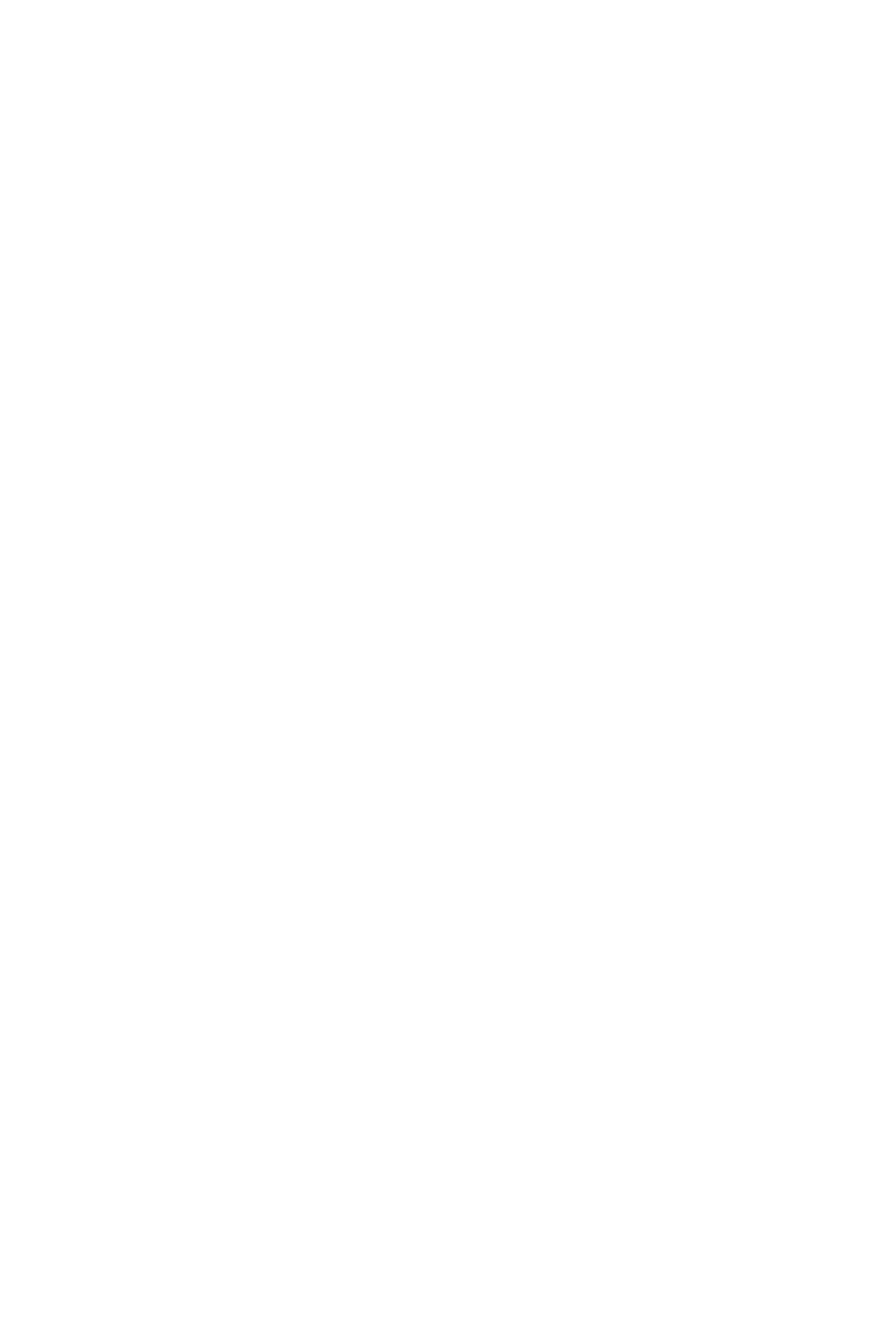
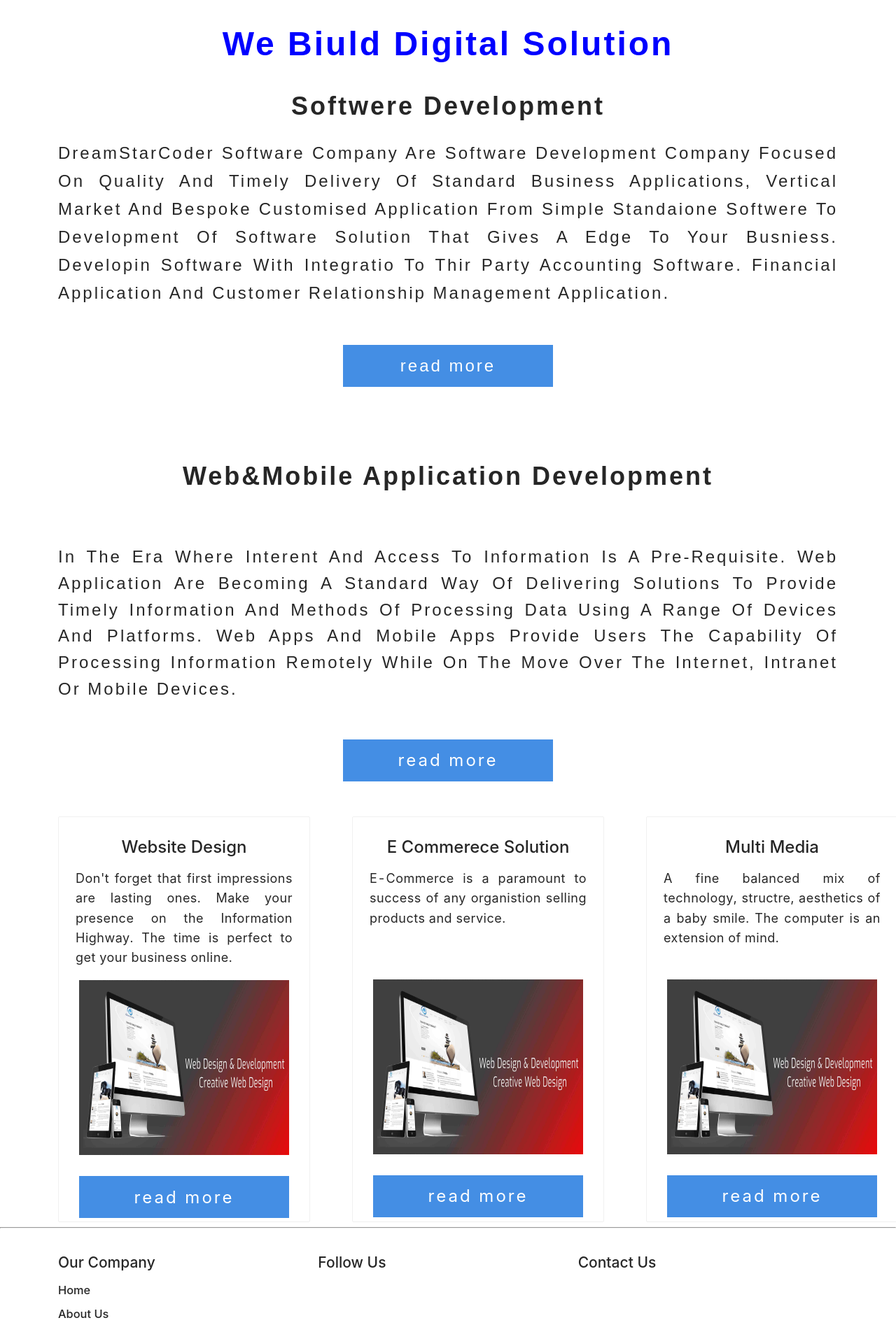
Before and after one commit to A-Wahabb/DreamStar, a React (Create React App) app: page / in a window 1280 px wide. Shown: the part 860-2764 px from the top of the page at 70% size. Before the commit the page ends 800 px from the top, so only its background shows below. Built offline with nearby package versions, Linux system fonts and the light colour scheme.

Commit message:
update all

```diff
--- a/src/App.css
+++ b/src/App.css
@@ -8,10 +8,11 @@
   height: 124px;
   margin: 0px 10px 10px 4%;
   padding: .1%;
+  line-height: 120px;
 }
 .Nav-part{
     display: block;
-    height: 160px;
+    height: 130px;
     margin: 0px;
 }
 
@@ -33,9 +34,16 @@
   padding: 10px 20px;
   font-weight: bold;
 }
-ul li:not(:last-child) {
+ ul li:not(:last-child) {
   border-right: 1px solid black;
+
 }
+.slick-dots li button {
+  background: black !important;
+}
+ .slick-dots li.slick-active button {
+    background: #1890ff !important;
+  }
 
  ul li a:hover,.link{
   background-color: #448ee4;
--- a/src/App.js
+++ b/src/App.js
@@ -15,7 +15,7 @@
 
         <div className='Nav-part'>
          <div className='logo'>
-         <img src={process.env.PUBLIC_URL+'\\dsclogo.png'} title='DreamStarCoder'  height={124} width={124} />
+         <img src={process.env.PUBLIC_URL+'\\dsclogo.png'} title='DreamStarCoder'  height={110} width={100} />
          </div>
          <div className='non-mobile-links'>
          <ul>
--- a/src/components/Home.js
+++ b/src/components/Home.js
@@ -1,8 +1,7 @@
 import React from "react";
 import './home.css';
 
-import { Carousel } from 'antd'
-
+import { Carousel,Card } from 'antd'
 
 const Home=()=>{
     return(
@@ -26,18 +25,113 @@
   </Carousel>
            </div>
            <br/>
-           <div className='home_content'>
-                        <h2 className='firstheading'>
-                            web development
-                        </h2>
+                         <div>
+                        <h1 className='firstheading'>
+                            welcome to the dreamStarCoder
+                        </h1>
+                          <h2 className='secondheading'>
+                              we biuld digital solution
+                          </h2>
+                          <h3 className='hmainheading'>
+                              softwere development
+                          </h3>
+                        </div>
+                        <div className='home_content'>
                         <p>
-                            we specilise in devloping beautiful & engaging website with a variety
-                            of teacnolgy stacks.our aim is to create solutions that are robust and
-                            reliable, and we are always using the most up-to-date teacnolgy and
-                                                efficient ui/ux.
+                            dreamStarCoder software company are software development company focused on quality
+                            and timely delivery of standard business applications, vertical market and bespoke customised
+                            application from simple standaione softwere to development of software solution that
+                            gives a edge to your busniess. developin software with integratio to thir party accounting
+                                software. financial application and customer relationship management application.
 
                         </p>
+                        <div className='readmorediv'>
+                        <button className='readmorebtn'>Read more</button></div>
            </div>
+           <div className='webmobAppdlp'>
+                      <h2 className='webmobAppdlp_heading'>web&mobile Application development</h2>
+                      <p className='webmobAppdlp_peragrf'>
+                          in the era where interent and access to information is a pre-requisite.
+                         web application are becoming a standard way of delivering solutions to
+                          provide timely information and methods of processing data using a range of
+                          devices and platforms. web apps and mobile apps provide users the capability
+                          of processing information remotely while on the move over the internet,
+                          intranet or mobile devices.
+                      </p>
+                      <div className='rdmdiv'>
+                        <button className='rdmbtn'>read more</button></div>
+
+
+           </div>
+                                  {/* cards */}
+
+            <div className='cardsdive'>
+                <div>
+                                        {/* card_one */}
+                     <Card className='cardone'>
+                         <h2 className='cardheading'>website design</h2>
+                          <p className='cardperagraf'>Don't forget that first impressions are lasting ones. Make your
+                              presence on the Information Highway. The time is perfect to get your
+                              business online.
+                               </p>
+                               <div>
+                               <img alt='Not Found' className='cardimage'src={process.env.PUBLIC_URL+'/web.jpg'}/>
+                               </div>
+                               <div className='rdmdiv'>
+                        <button className='rdmbtn'>read more</button></div>
+                         </Card>
+                            </div>
+                                                  {/* card_two */}
+                            <div className='cardtwodiv'>
+                         <Card className='cardtwo'>
+                         <h2 className='cardheading'>e commerece solution</h2>
+                          <p className='cardperagraf'>
+                              E-Commerce is a paramount to success of any organistion selling
+                              products and service.
+                               </p>
+                               <div className='cardimagediv'>
+                               <img alt='Not Found' className='cardimage'src={process.env.PUBLIC_URL+'/web.jpg'}/>
+                               </div>
+                               <div className='rdmdiv'>
+                        <button className='rdmbtn'>read more</button></div>
+                          </Card>
+                          </div>
+                                                       {/* card_three */}
+                          <div className='cardthreediv'>
+                         <Card className='cardthree'>
+                         <h2 className='cardheading'>multi media</h2>
+                             <p className='cardperagraf'>
+                                  A fine balanced mix of technology, structre, aesthetics of
+                                  a baby smile. The computer is an extension of mind.
+                               </p>
+                               <div className='cardimagedivthree'>
+                               <img alt='Not Found' className='cardimage'src={process.env.PUBLIC_URL+'/web.jpg'}/>
+                               </div>
+                               <div className='rdmdiv'>
+                        <button className='rdmbtn'>read more</button></div>
+                        </Card>
+                        </div>
+                          </div>
+                          <hr/>
+                          {/* footer */}
+                          <div className='footer_main'>
+                            <div className='our_company'>
+
+                                <h2>Our Company</h2>
+                                <h3>Home</h3>
+                                <h3>About Us</h3>
+                                <h3>App Development</h3>
+                                <h3>Web Development</h3>
+                                <h3> Contact Us</h3>
+
+                            </div>
+                            <div className='follow_us'>
+                               <h2> Follow Us</h2>
+                            </div>
+                            <div className='contact_us'>
+                                <h2>Contact Us</h2>
+                            </div>
+                          </div>
         </div>
     )
 }
--- a/src/components/home.css
+++ b/src/components/home.css
@@ -1,6 +1,6 @@
 .contentStyle{
     width:100%;
-    height: 400px;
+    height: 600px;
     color: #fff;
     line-height: 160;
     text-align: center;
@@ -8,18 +8,168 @@
 }
 
 .home_content{
-    text-align: center;
+    text-align: justify;
     padding-left: 83px;
     padding-right: 83px;
-    letter-spacing: 03px;
+    text-justify: auto;
+    letter-spacing: 3px;
     font-size: 24px;
+    line-height: 40px;
     font-family: arial;
     text-transform: capitalize;
     justify-content: center;
 }
 .firstheading{
     color: blue!important;
-    letter-spacing: 0.5rem!important;
-    text-transform: uppercase;
+    letter-spacing: 3px!important;
+    text-transform: capitalize;
     font-weight: bolder;
+    text-align: center;
+    font-size: 64px;
+    font-family: arial;
 }
+.secondheading{
+    color: blue!important;
+    letter-spacing: 3px!important;
+    text-transform: capitalize;
+    font-weight: bolder;
+    text-align: center;
+    font-family: arial;
+    font-size: 48px;
+}
+.hmainheading{
+    letter-spacing: 3px!important;
+    text-transform: capitalize;
+    font-weight: bolder;
+    text-align: center;
+    font-size: 36px;
+    font-family: arial;
+
+}
+.readmorediv{
+    display: flex;
+    align-items: center;
+    justify-content: center;
+    padding-top: 30px;
+}
+.readmorebtn{
+    background-color: #448ee4;
+    color: #fff;
+    cursor: pointer;
+    text-transform: lowercase;
+    letter-spacing: 3px;
+    border: none;
+    font-size: 24px;
+    width: 300px;
+    height: 60px;
+}
+
+.webmobAppdlp{
+    padding-top: 50px;
+    padding-left: 83px;
+    padding-right: 83px;
+}
+.webmobAppdlp_heading{
+    letter-spacing: 3px;
+    text-transform: capitalize;
+    font-weight: bolder;
+    text-align: center;
+    font-size: 36px;
+    font-family: arial;
+    padding-top: 50px;
+}
+.webmobAppdlp_peragrf{
+    padding-top: 50px;
+    letter-spacing: 3px;
+    font-size: 24px;
+    font-family: arial;
+    text-transform: capitalize;
+    text-align: justify;
+}
+.rdmdiv{
+    display: flex;
+    align-items: center;
+    justify-content: center;
+    padding-top: 30px;
+}
+.rdmbtn{
+    background-color: #448ee4;
+    color: #fff;
+    text-transform: lowercase;
+    letter-spacing: 3px;
+    border: none;
+    font-size: 24px;
+    width: 300px;
+    height: 60px;
+    cursor: pointer;
+}
+
+                 /* card style */
+.cardsdive{
+    padding-left: 83px;
+    padding-right: 83px;
+    display: flex;
+    padding-top: 50px;
+}
+
+.cardheading{
+    font-size: 24px;
+    text-transform: capitalize;
+}
+.cardperagraf{
+    font-size: 18px;
+    letter-spacing: 0.5px;
+    text-align: justify;
+}
+.cardone{
+    width: 360px;
+    height: 580px;
+    text-align: center;
+}
+.cardimage{
+    width: 300px;
+    height: 250px;
+}
+.cardtwodiv{
+    padding-left: 60px;
+}
+.cardtwo{
+    width: 360px;
+    height: 580px;
+    text-align: center;
+    padding-right: 60px;
+}
+.cardimagediv{
+    padding-top: 55px;
+}
+
+.cardthreediv{
+    padding-left: 60px;
+}
+.cardthree{
+    width: 360px;
+    height: 580px;
+    text-align: center;
+}
+.cardimagedivthree{
+    padding-top: 27px;
+}
+                                  /* footer */
+.footer_main{
+    padding-top: 25px;
+    padding-right: 83px;
+    padding-left: 83px;
+    display: flex;
+}
+.our_company{
+         width: 400px;
+         text-align: justify;
+}
+.follow_us{
+    width: 400px;
+    text-align: justify;
+}
+.contact_us{
+    width: 400px;
+    text-align: justify;
+}
```
Also changed, not shown: src/components/footer.css (added).
